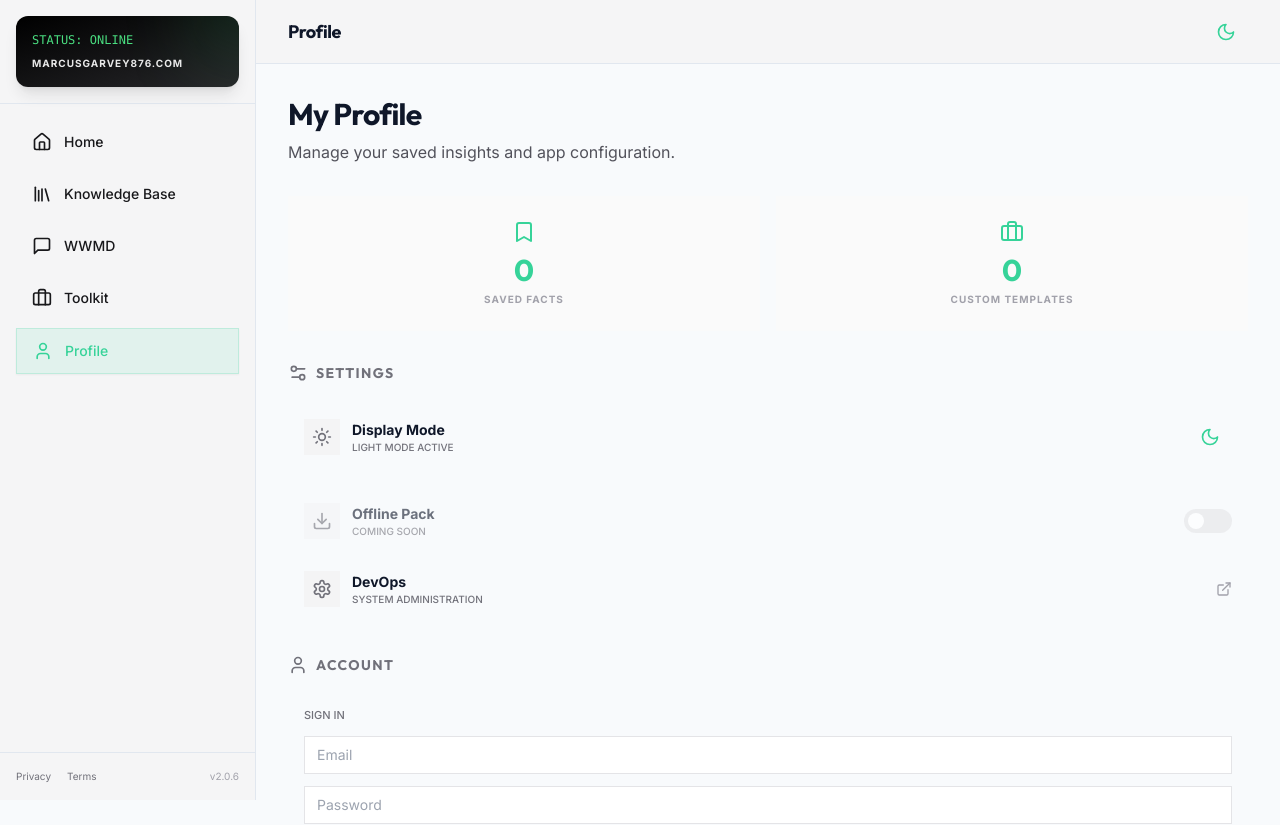
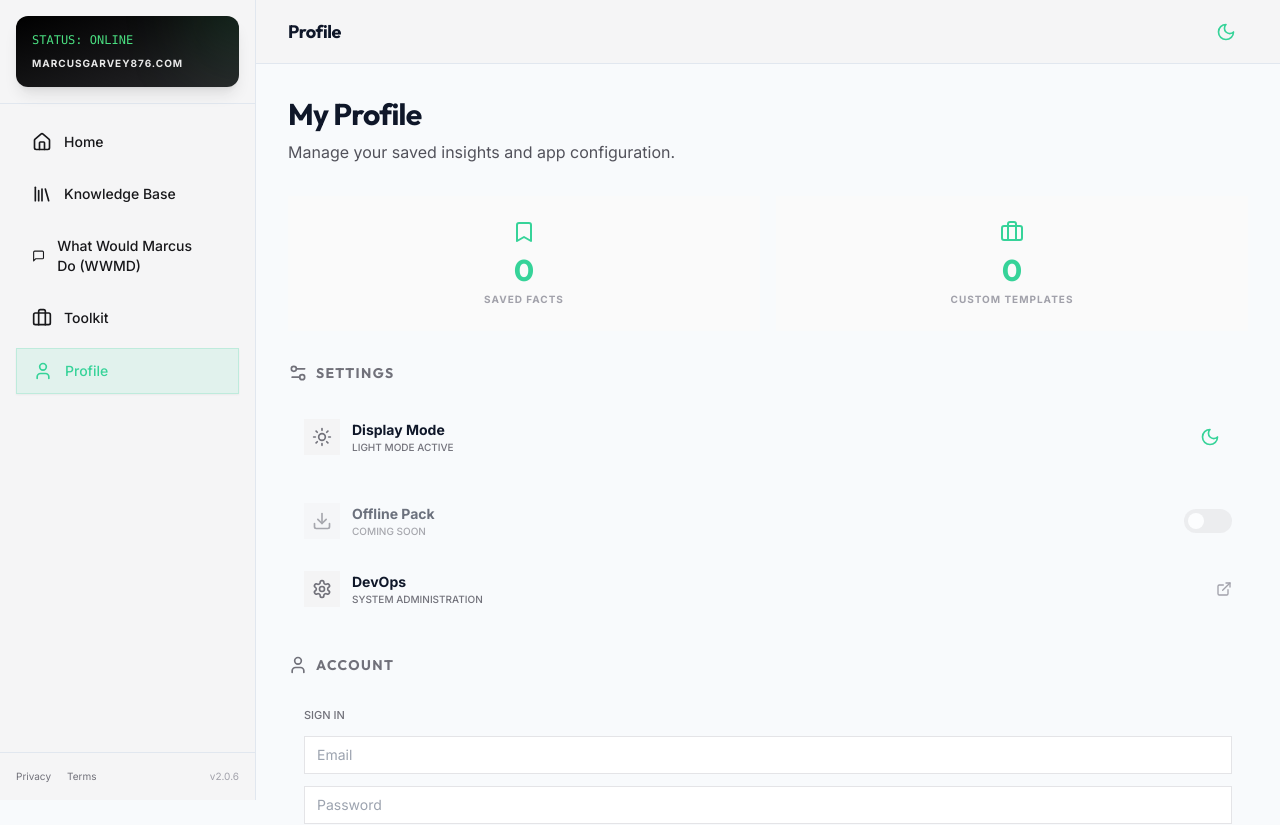
Before and after one commit to HammazoneRecords/MarcusGarvey-App-WWMD, a React (Vite) app in the folder frontend/: page /profile in a window 1280 px wide. Shown: the top 825 px of the page. Built offline with nearby package versions, Linux system fonts and the light colour scheme; no server answers.

Commit message:
Rename WWMD nav label to full name: What Would Marcus Do (WWMD)

```diff
--- a/frontend/src/components/layout/GlobalSidebar.tsx
+++ b/frontend/src/components/layout/GlobalSidebar.tsx
@@ -5,7 +5,7 @@
 const NAV_ITEMS = [
     { icon: Home, label: 'Home', path: '/home' },
     { icon: Library, label: 'Knowledge Base', path: '/library' },
-    { icon: MessageSquare, label: 'WWMD', path: '/wwmd' },
+    { icon: MessageSquare, label: 'What Would Marcus Do (WWMD)', path: '/wwmd' },
     { icon: Briefcase, label: 'Toolkit', path: '/toolkit' },
     { icon: User, label: 'Profile', path: '/profile' },
 ];
```
